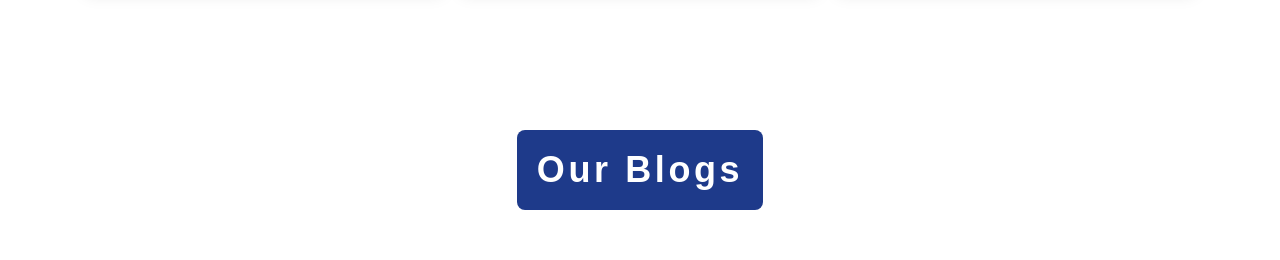
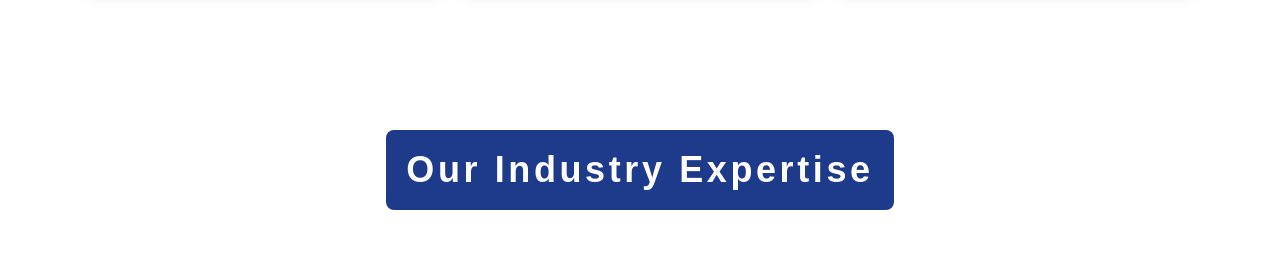
Before and after one commit to aOnixglobalai99/aonixglobalai-portfolio, a Next.js app: page / in a window 1280 px wide. Shown: the part 2700-2960 px from the top of the page. Built offline with nearby package versions, Linux system fonts and the light colour scheme.

Commit message:
industry section title updated

```diff
--- a/src/app/Home/page.tsx
+++ b/src/app/Home/page.tsx
@@ -325,7 +325,7 @@ const page = () => {
           <div className="w-full px-4 md:w-[90%] lg:w-[1140px] mx-auto">
             <div className="max-w-6xl mx-auto text-center pt-10">
               <h2 className="text-4xl font-bold tracking-widest text-white mb-8 bg-blue-900 inline-block p-[20px] rounded-lg">
-                Our Blogs
+                Our Industry Expertise
               </h2>
             </div>
             <div className="">
```
